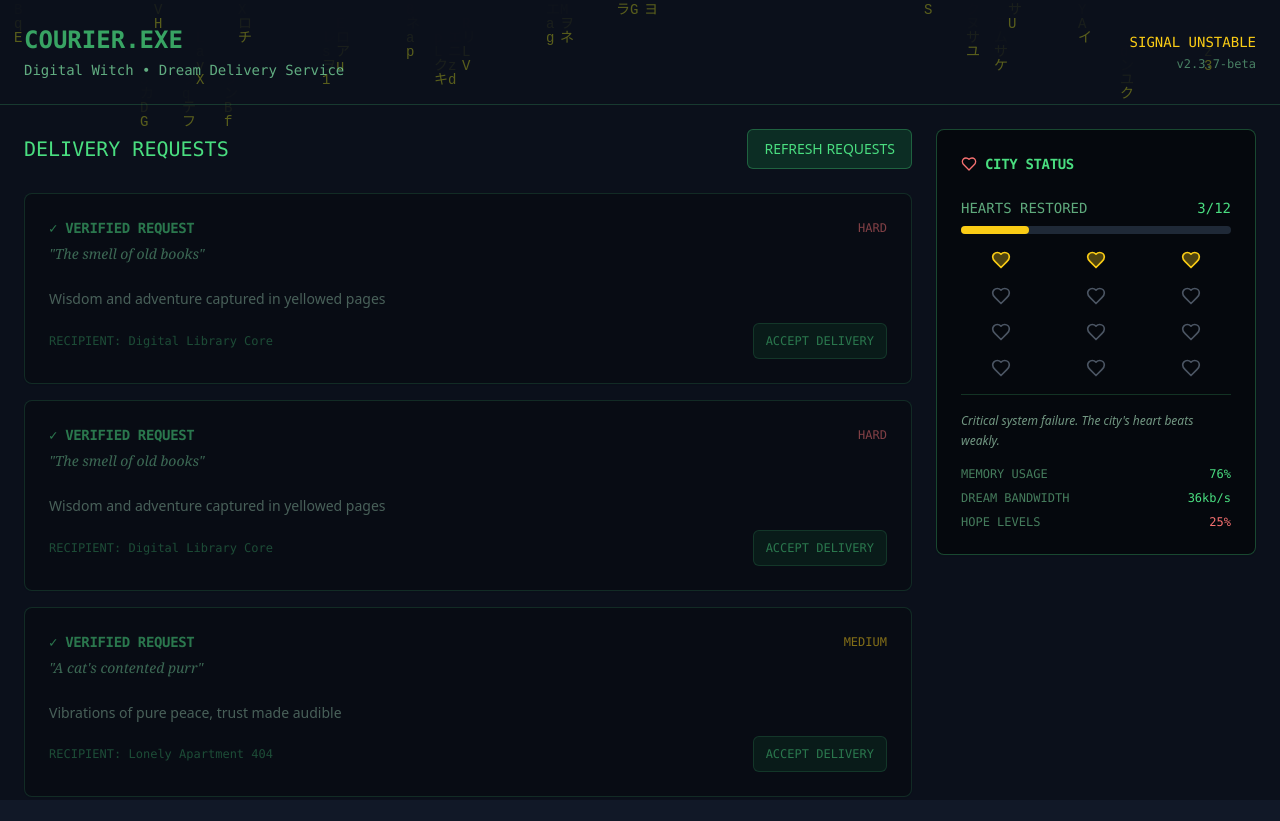
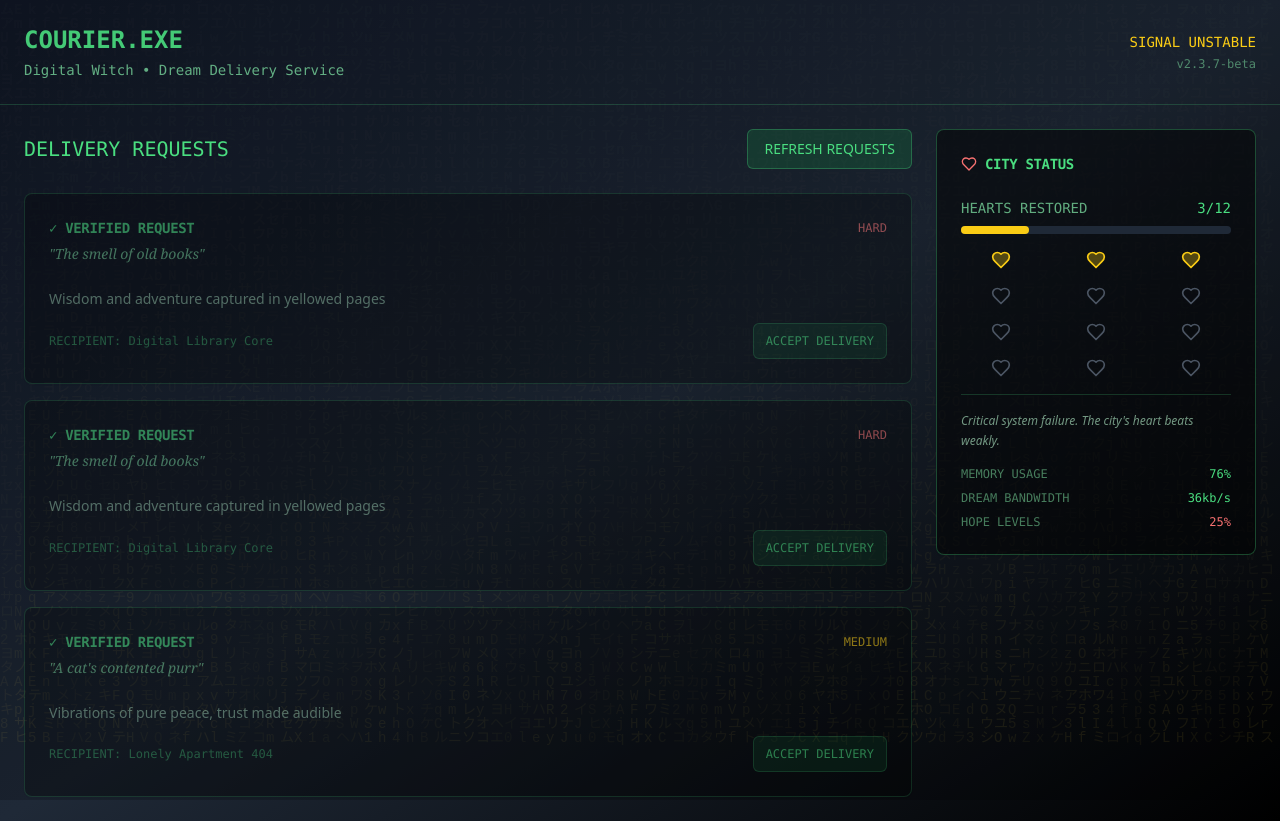
Before and after one commit to lisainnovates/courier-heart, a React (Vite) app: page / in a window 1280 px wide. Built offline with nearby package versions, Linux system fonts and the light colour scheme.

Commit message:
Refactor: Improve visual effects accessibility
Ensure glitch and visual effects are subtle and avoid rapid flashing or intense animations to prevent triggering photosensitive epilepsy.

```diff
--- a/src/components/GameHeader.tsx
+++ b/src/components/GameHeader.tsx
@@ -20,15 +20,22 @@ export const GameHeader = ({ gameState }: GameHeaderProps) => {
     }
   };
 
+  const getTitleClass = () => {
+    switch (gameState) {
+      case "corrupted":
+        return "text-red-400 transform transition-all duration-1000";
+      case "glitching":
+        return "text-green-400 opacity-90 transform transition-all duration-500";
+      default:
+        return "text-green-400 transform transition-all duration-300";
+    }
+  };
+
   return (
     <header className="p-6 border-b border-green-400/20">
       <div className="flex items-center justify-between">
         <div className="space-y-1">
-          <h1 className={`text-2xl font-mono font-bold transition-all duration-300 ${
-            gameState === "glitching" ? "animate-pulse" : ""
-          } ${
-            gameState === "corrupted" ? "text-red-400" : "text-green-400"
-          }`}>
+          <h1 className={`text-2xl font-mono font-bold ${getTitleClass()}`}>
             COURIER.EXE
           </h1>
           <p className="text-sm text-green-300/70 font-mono">
@@ -37,7 +44,7 @@ export const GameHeader = ({ gameState }: GameHeaderProps) => {
         </div>
 
         <div className="text-right">
-          <div className={`text-sm font-mono ${getStatusColor()}`}>
+          <div className={`text-sm font-mono transition-colors duration-1000 ${getStatusColor()}`}>
             {getStatusText()}
           </div>
           <div className="text-xs text-green-300/50 font-mono mt-1">
--- a/src/components/MatrixRain.tsx
+++ b/src/components/MatrixRain.tsx
@@ -32,18 +32,19 @@ export const MatrixRain = ({ intensity }: MatrixRainProps) => {
     const getIntensitySettings = () => {
       switch (intensity) {
         case "high":
-          return { speed: 50, opacity: 0.8, color: "#ff0040" };
+          return { speed: 80, opacity: 0.6, color: "#ff6b6b", fadeAmount: 0.05 };
         case "medium":
-          return { speed: 80, opacity: 0.6, color: "#ffff00" };
+          return { speed: 100, opacity: 0.5, color: "#ffd93d", fadeAmount: 0.04 };
         default:
-          return { speed: 120, opacity: 0.4, color: "#00ff41" };
+          return { speed: 140, opacity: 0.4, color: "#6bcf7f", fadeAmount: 0.03 };
       }
     };
 
     const draw = () => {
       const settings = getIntensitySettings();
 
-      ctx.fillStyle = `rgba(0, 0, 0, ${1 - settings.opacity * 0.3})`;
+      // Use gentle fade instead of harsh clearing
+      ctx.fillStyle = `rgba(0, 0, 0, ${settings.fadeAmount})`;
       ctx.fillRect(0, 0, canvas.width, canvas.height);
 
       ctx.fillStyle = settings.color;
@@ -54,13 +55,19 @@ export const MatrixRain = ({ intensity }: MatrixRainProps) => {
         const x = i * fontSize;
         const y = drops[i] * fontSize;
 
+        // Add subtle brightness variation instead of harsh flashing
+        const brightness = 0.3 + Math.sin(Date.now() * 0.001 + i) * 0.1;
+        ctx.globalAlpha = Math.max(0.2, brightness);
+
         ctx.fillText(text, x, y);
 
-        if (y > canvas.height && Math.random() > 0.975) {
+        if (y > canvas.height && Math.random() > 0.985) {
           drops[i] = 0;
         }
         drops[i]++;
       }
+
+      ctx.globalAlpha = 1;
     };
 
     const settings = getIntensitySettings();
@@ -75,7 +82,7 @@ export const MatrixRain = ({ intensity }: MatrixRainProps) => {
   return (
     <canvas
       ref={canvasRef}
-      className="absolute inset-0 pointer-events-none opacity-30"
+      className="absolute inset-0 pointer-events-none opacity-20"
     />
   );
 };
--- a/src/pages/Index.tsx
+++ b/src/pages/Index.tsx
@@ -37,11 +37,19 @@ const Index = () => {
     setCurrentDelivery(null);
   };
 
+  const getBackgroundClass = () => {
+    switch (gameState) {
+      case "corrupted":
+        return "bg-gradient-to-br from-red-950 via-gray-900 to-black";
+      case "glitching":
+        return "bg-gradient-to-br from-gray-900 via-gray-800 to-black";
+      default:
+        return "bg-gradient-to-br from-gray-900 via-black to-gray-800";
+    }
+  };
+
   return (
-    <div className={`min-h-screen relative overflow-hidden transition-all duration-1000 ${
-      gameState === "corrupted" ? "bg-red-950" :
-      gameState === "glitching" ? "bg-gray-900" : "bg-black"
-    }`}>
+    <div className={`min-h-screen relative overflow-hidden transition-all duration-2000 ease-in-out ${getBackgroundClass()}`}>
       <MatrixRain intensity={gameState === "corrupted" ? "high" : gameState === "glitching" ? "medium" : "low"} />
 
       <div className="relative z-10 min-h-screen flex flex-col">
```
